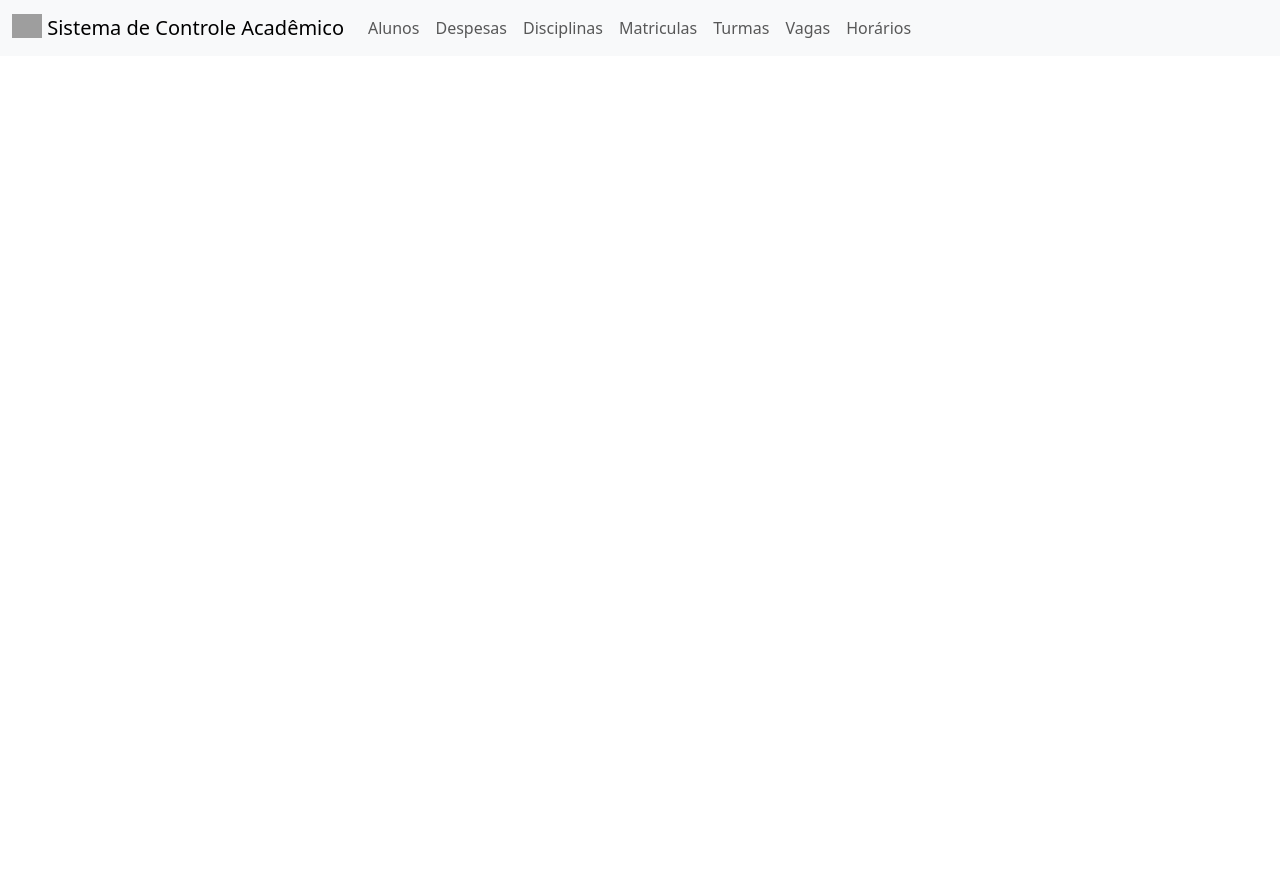
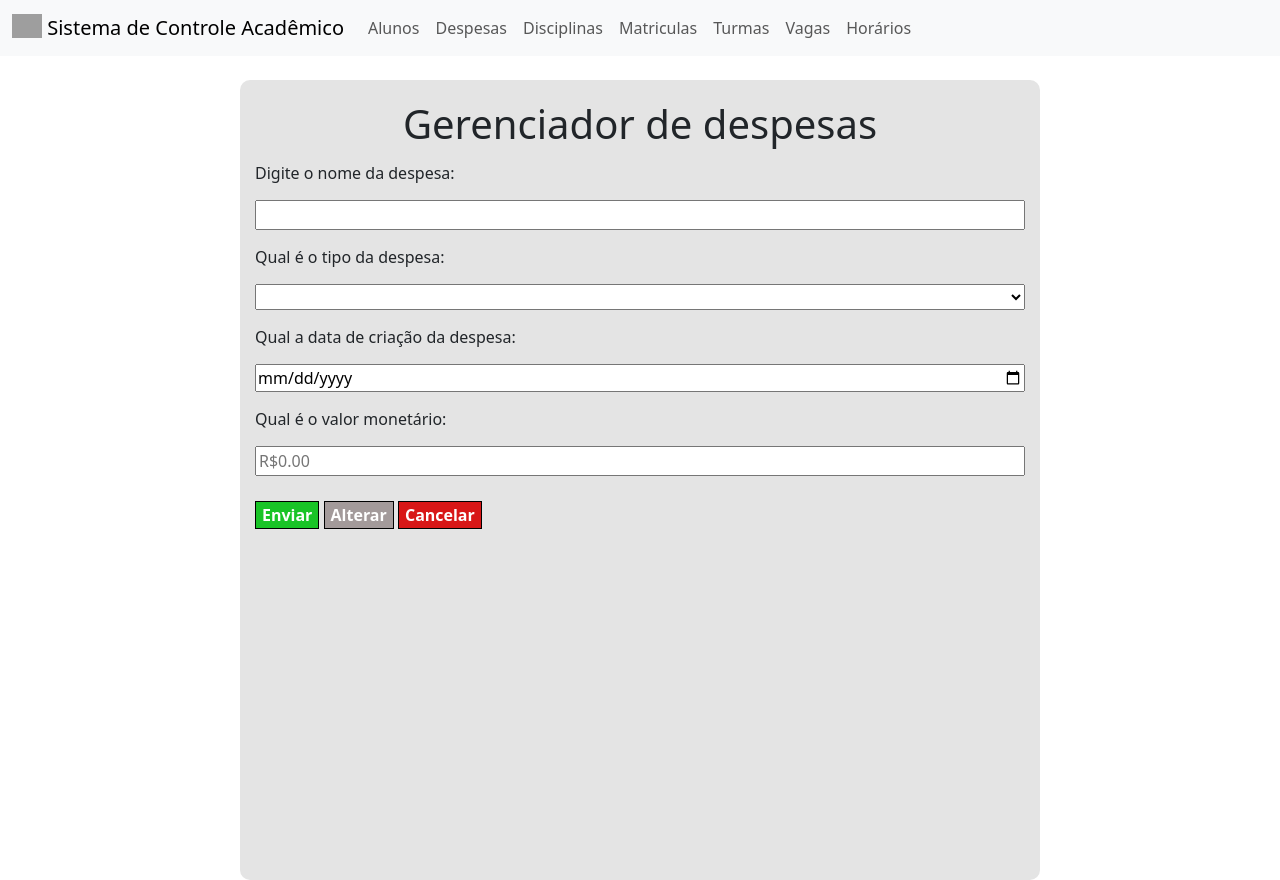
Before and after one commit to Lebedenco/PS-SCA, a plain HTML site: page src/pages/despesas.html in a window 1280 px wide. Before the commit the page ends 800 px from the top, so only its background shows below. Drawn offline with nearby package versions, Linux system fonts and the light colour scheme; grey boxes are pictures that could not be loaded.

Commit message:
feat: adiciona a estrutula HTML e estilo CSS para página de despesas

```diff
--- /dev/null
+++ b/src/pages/despesa.css
@@ -0,0 +1,61 @@
+main{
+    display: flex;
+    justify-content: center;
+
+}
+#titulo{
+    display: flex;
+    justify-content: center;
+    padding: 5px;
+    font-weight:bold;
+}
+#box-principal{
+    width: 800px; ;
+    height: 800px;
+  display: flex;
+  flex-direction: column;
+  border-radius: 10px;
+  padding: 15px;
+  background-color: rgb(228, 228, 228);
+}
+form{
+    display: flex;
+    flex-direction: column;
+    gap: 15px;
+}
+#enviar{
+    background-color: rgb(25, 196, 39);
+    font-weight:bold;
+    color: white;
+    border: 1px solid black;
+    cursor: pointer;
+    transition: background-color 0.3s ease;
+}
+#enviar:hover {
+  background-color: rgb(14, 141, 24);
+}
+#cancelar{
+    background-color: rgb(216, 23, 23);
+    font-weight:bold;
+    color: white;
+    border: 1px solid black;
+    cursor: pointer;
+    transition: background-color 0.3s ease;
+}
+#cancelar:hover {
+    background-color: rgb(170, 18, 18);
+}
+#alterar{
+    background-color: rgb(163, 154, 154);
+    font-weight:bold;
+    color: white;
+    border: 1px solid black;
+    cursor: pointer;
+    transition: background-color 0.3s ease;
+}
+#alterar:hover{
+    background-color: rgb(145, 136, 136);
+}
+#botoes{
+    padding-top: 10px;padding-right: 10px;padding-bottom: 10px;
+}
--- a/src/pages/despesas.html
+++ b/src/pages/despesas.html
@@ -15,6 +15,7 @@
       integrity="sha384-4Q6Gf2aSP4eDXB8Miphtr37CMZZQ5oXLH2yaXMJ2w8e2ZtHTl7GptT4jmndRuHDT"
       crossorigin="anonymous"
     />
+    <link rel="stylesheet" href="despesa.css">
   </head>
 
   <body>
@@ -55,7 +56,34 @@
       </div>
     </nav>
     <main class="container mt-4">
-      <!-- Conteúdo principal aqui -->
+      <div id="box-principal">
+        <div id="titulo"><h1>Gerenciador de despesas</h1></div>
+        <form action="" method="post">
+
+              <label for="nome-despesa">Digite o nome da despesa:</label>
+              <input type="text" id="nome-despesa" name="nome-despesa">
+
+              <label for="tipo-de-despesa">Qual é o tipo da despesa:</label>
+              <select name="tipo-de-despesa" id="tipo-de-despesa">
+                <option value="null"></option>
+                <option value="ativa">Em aberto</option>
+                <option value="fechada">Debitada</option>
+              </select>
+
+              <label for="data">Qual a data de criação da despesa:</label>
+              <input type="date" name="data" id="data">
+
+              <label for="valor-despesa">Qual é o valor monetário:</label>
+              <input type="text" id="valor-despesa" name="valor-despesa" placeholder="R$0.00">
+
+              <div id="botoes">
+                <button id="enviar" type="submit">Enviar</button>
+                <button id="alterar">Alterar</button>
+                <button id="cancelar"type="reset">Cancelar</button>
+              </div>
+
+        </form>
+      </div>
     </main>
   </body>
   <script
```
